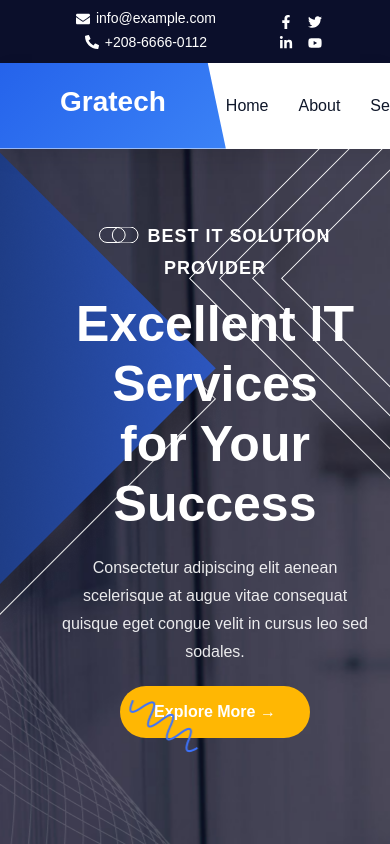
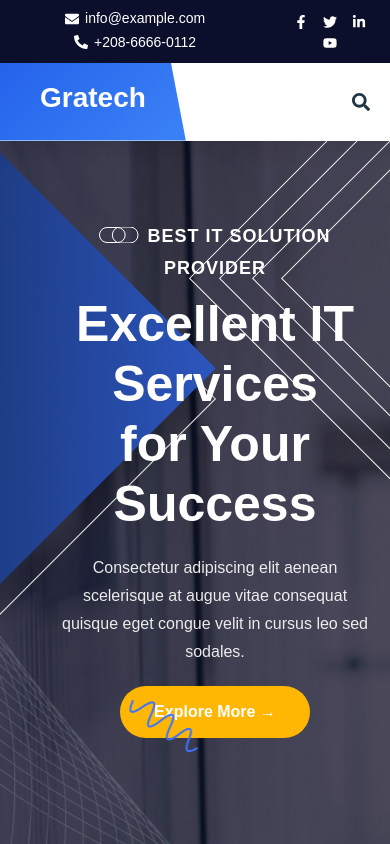
Before and after one commit to Drashti1507/Landing_Page, a React app: page / in a window 390 px wide. Shown: the top 844 px of the page. Built offline with nearby package versions, Linux system fonts and the light colour scheme; the HTML template or start-up script is replaced by a standard one.

Commit message:
add menu btn

```diff
--- a/src/assets/Components/Header.css
+++ b/src/assets/Components/Header.css
@@ -52,6 +52,7 @@ body {
   justify-content: space-between;
   padding: 0 60px;
   box-shadow: 0 8px 20px rgba(0,0,0,0.08);
+  position: relative;
 }
 
 /* ===== LOGO SHAPE ===== */
@@ -61,7 +62,7 @@ body {
   color: white;
   padding: 22px 60px;
   clip-path: polygon(0 0, 92% 0, 100% 100%, 0% 100%);
-  margin-left: -60px; /* pull to left edge like theme */
+  margin-left: -60px;
 }
 
 .logo-box h2 {
@@ -77,9 +78,9 @@ body {
 }
 
 .nav-menu a {
-  /* text-decoration: none; */
   color: #0f172a;
   font-weight: 500;
+  text-decoration: none;
 }
 
 .nav-menu a:hover {
@@ -114,6 +115,63 @@ body {
   background: #1e40af;
 }
 
+/* ===== MOBILE MENU ICON ===== */
+
+.menu-toggle {
+  display: none;
+  font-size: 22px;
+  cursor: pointer;
+}
+
+/* ================= RESPONSIVE ================= */
+
+@media (max-width: 992px) {
+
+  .top-bar {
+    padding: 8px 20px;
+  }
+
+  .nav-bar {
+    padding: 0 20px;
+  }
+
+  .logo-box {
+    margin-left: -20px;
+    padding: 18px 40px;
+  }
+
+  /* hide desktop menu */
+  .nav-menu {
+    position: absolute;
+    top: 100%;
+    left: 0;
+    width: 100%;
+    background: white;
+    flex-direction: column;
+    align-items: center;
+    gap: 20px;
+    padding: 25px 0;
+    display: none;
+    box-shadow: 0 10px 20px rgba(0,0,0,0.1);
+  }
+
+  /* show when active */
+  .nav-menu.active {
+    display: flex;
+  }
+
+  /* hide quote button */
+  .quote-btn {
+    display: none;
+  }
+
+  /* show hamburger */
+  .menu-toggle {
+    display: block;
+  }
+}
+
+/* root fix */
 #root {
   margin: 0;
   padding: 0;
```
